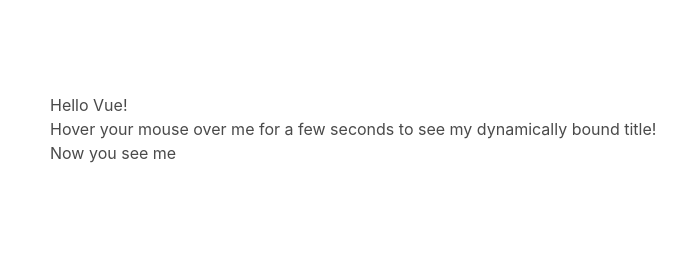
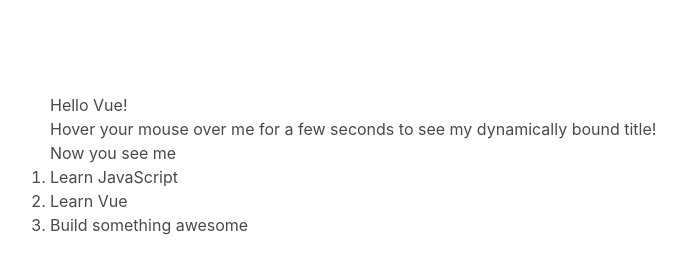
Before and after one commit to ewjoachim/vuejs-tutorial, a website: page index.html in a window 1280 px wide. Shown: the part 116-390 px from the top of the page, without its empty margins (14-700 px from the left). Drawn offline with nearby package versions, Linux system fonts and the light colour scheme.

Commit message:
Add for loop

```diff
--- a/index.html
+++ b/index.html
@@ -36,9 +36,17 @@
       <div id="app-3">
         <span v-if="seen">Now you see me</span>
       </div>
+
+      <div id="app-4">
+        <ol>
+          <li v-for="todo in todos">
+            {{ todo.text }}
+          </li>
+        </ol>
+      </div>
+
     </div>
   </section>
-
   <script>
     var app = new Vue({
       el: '#app',
@@ -58,6 +66,17 @@
         seen: true
       }
     })
+    var app4 = new Vue({
+      el: '#app-4',
+      data: {
+        todos: [
+          { text: 'Learn JavaScript' },
+          { text: 'Learn Vue' },
+          { text: 'Build something awesome' }
+        ]
+      }
+    })
+
   </script>
 
 </body>
```
